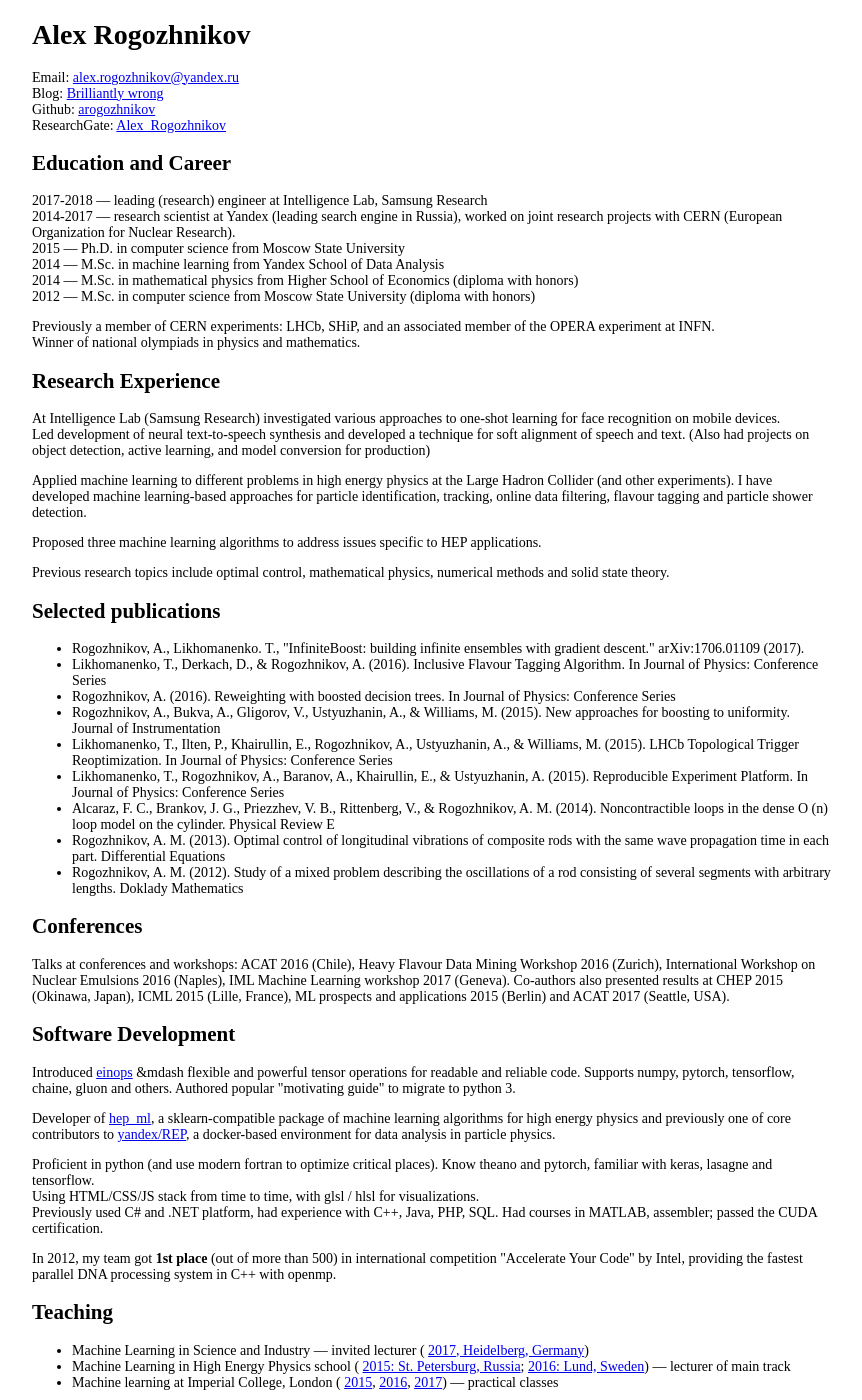
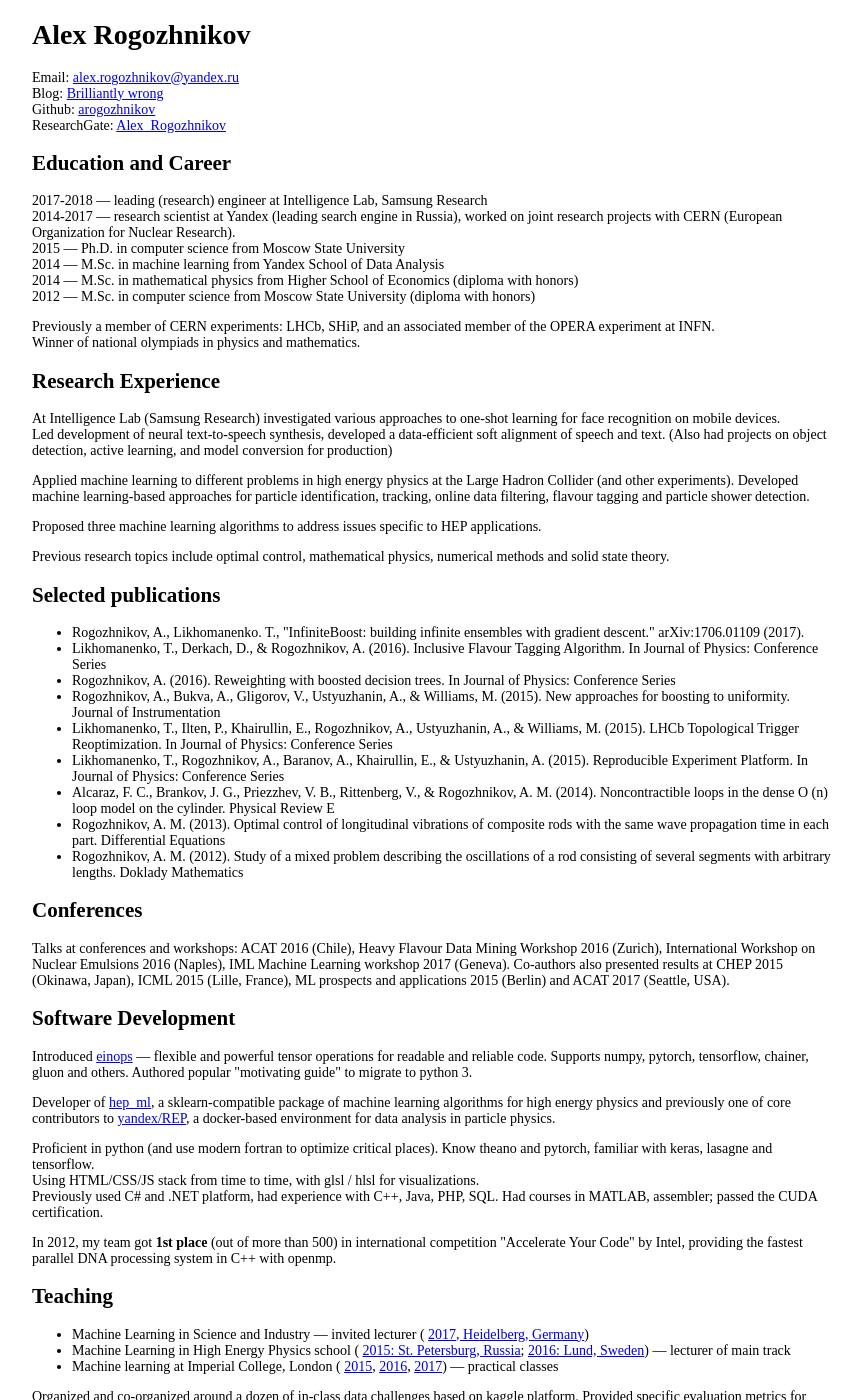
Before and after one commit to arogozhnikov/arogozhnikov.github.io, a Jekyll site: the page cv/AlexRogozhnikov.html, which Jekyll copies as it is, in a window 1280 px wide and 1400 px high. Shown: the whole window, without its empty margins (208-1070 px from the left). Built offline with Jekyll 4.4.1, drawn with Linux system fonts in a browser that asks for light colours.

Commit message:
minor update

```diff
--- a/cv/AlexRogozhnikov.html
+++ b/cv/AlexRogozhnikov.html
@@ -93,12 +93,12 @@
     <p>
         At Intelligence Lab (Samsung Research) investigated various approaches to one-shot learning
         for face recognition on mobile devices. <br />
-        Led development of neural text-to-speech synthesis and developed a technique for soft alignment of speech and text.
+        Led development of neural text-to-speech synthesis, developed a data-efficient soft alignment of speech and text.
         (Also had projects on object detection, active learning, and model conversion for production)
     </p>
     <p>
         Applied machine learning to different problems in high energy physics at the Large Hadron Collider (and other experiments).
-        I have developed machine learning-based approaches for particle identification, tracking, online data filtering,
+        Developed machine learning-based approaches for particle identification, tracking, online data filtering,
         flavour tagging and particle shower detection.
     </p>
     <p>
@@ -162,8 +162,8 @@
 
     <h2>Software Development</h2>
     <a>
-        Introduced <a href="https://github.com/arogozhnikov/einops">einops</a> &mdash flexible and powerful tensor operations
-        for readable and reliable code. Supports numpy, pytorch, tensorflow, chaine, gluon and others.
+        Introduced <a href="https://github.com/arogozhnikov/einops">einops</a> &mdash; flexible and powerful tensor operations
+        for readable and reliable code. Supports numpy, pytorch, tensorflow, chainer, gluon and others.
     </a>
     <a>
         Authored popular "motivating guide" to migrate to python 3.
```
Also changed, not shown: other parts of cv/AlexRogozhnikov.html (+2 -2 lines).
